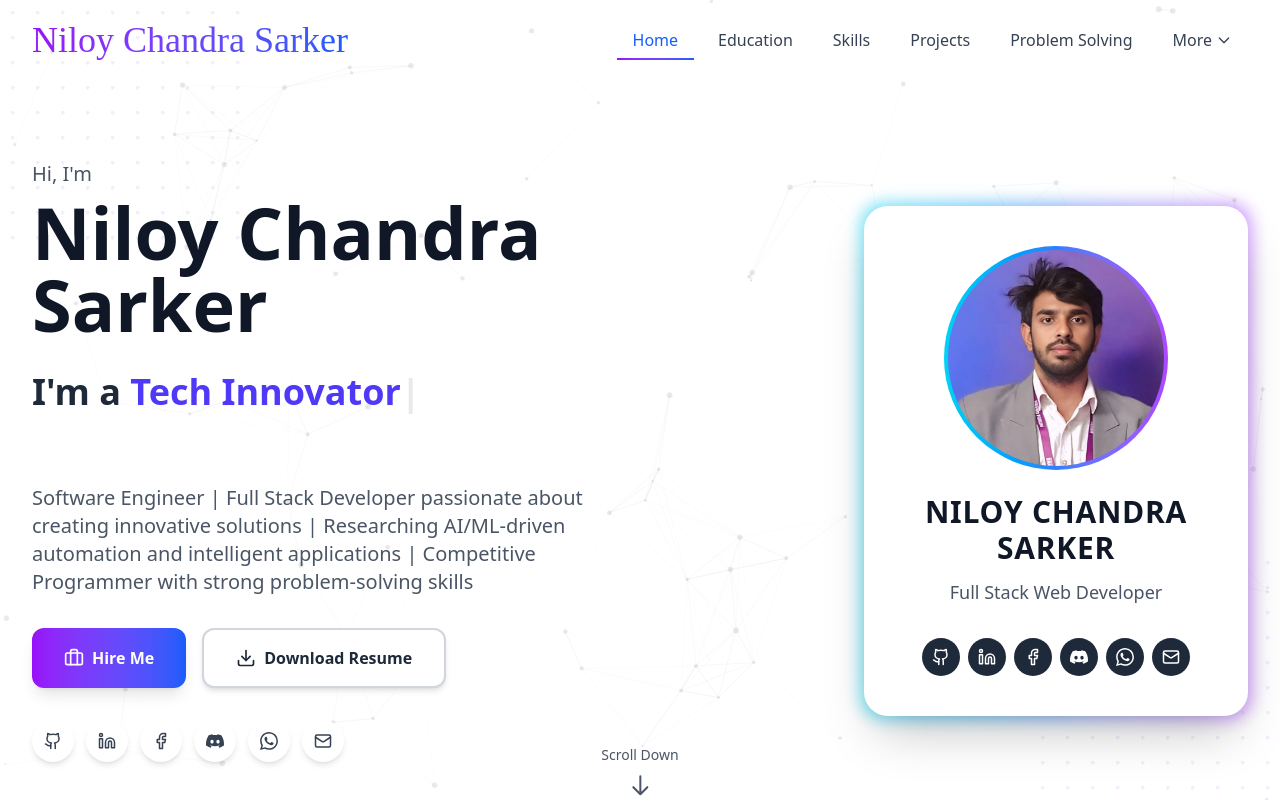
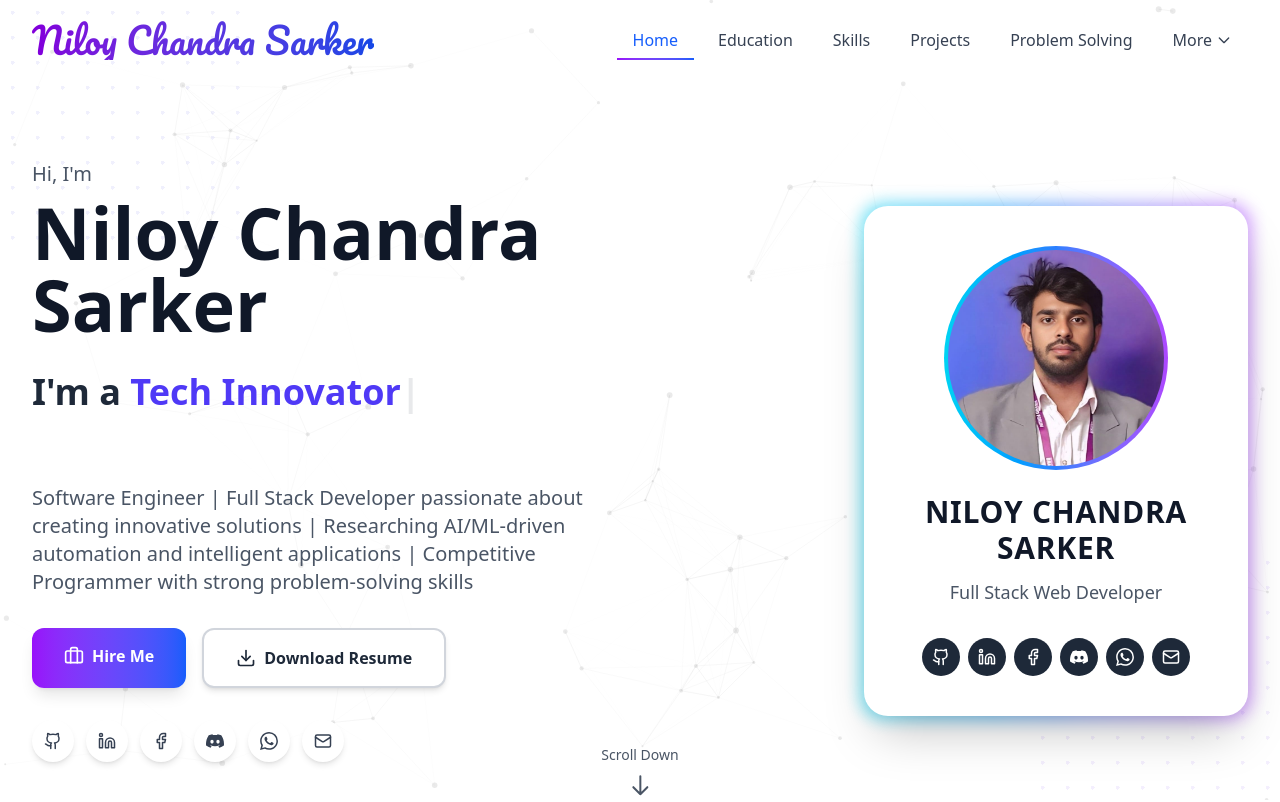
Before and after one commit to niloychandrasarker/Niloy-s-Portfolio, a React (Vite) app: page / in a window 1280 px wide. Shown: the top 802 px of the page. Built offline with nearby package versions, Linux system fonts and the light colour scheme.

Commit message:
change logo font

```diff
--- a/index.html
+++ b/index.html
@@ -5,6 +5,10 @@
     <link rel="icon" type="image/svg+xml" href="" />
     <meta name="viewport" content="width=device-width, initial-scale=1.0" />
     <title>niloy-portfolio</title>
+    <link
+      href="https://fonts.googleapis.com/css2?family=Pacifico&family=Dancing+Script:wght@700&display=swap"
+      rel="stylesheet"
+    />
   </head>
   <body>
     <div id="root"></div>
--- a/src/components/Hero.jsx
+++ b/src/components/Hero.jsx
@@ -84,18 +84,6 @@ const Hero = () => {
     );
   };
 
-  const handleHireMe = () => {
-    // Scroll to contact section
-    const contactSection = document.querySelector("#contact");
-    if (contactSection) {
-      const offsetTop = contactSection.offsetTop - 80;
-      window.scrollTo({
-        top: offsetTop,
-        behavior: "smooth",
-      });
-    }
-  };
-
   return (
     <section
       id="home"
@@ -140,8 +128,10 @@ const Hero = () => {
 
             {/* Buttons */}
             <div className="flex flex-col sm:flex-row gap-4 justify-center lg:justify-start animate-fade-in-up animation-delay-600">
-              <button
-                onClick={handleHireMe}
+              <a
+                href="https://wa.me/8801700000000"
+                target="_blank"
+                rel="noopener noreferrer"
                 className="group relative px-8 py-4 bg-linear-to-r from-purple-600 to-blue-600 text-white font-semibold rounded-xl overflow-hidden shadow-lg hover:shadow-2xl transform hover:scale-105 transition-all duration-300"
               >
                 <span className="relative z-10 flex items-center justify-center gap-2">
@@ -149,7 +139,7 @@ const Hero = () => {
                   Hire Me
                 </span>
                 <div className="absolute inset-0 bg-linear-to-r from-purple-700 to-blue-700 transform scale-x-0 group-hover:scale-x-100 transition-transform duration-300 origin-left"></div>
-              </button>
+              </a>
 
               <button
                 onClick={handleDownloadResume}
--- a/src/components/Navbar.jsx
+++ b/src/components/Navbar.jsx
@@ -204,8 +204,8 @@ const Navbar = () => {
                   }
                 }
               }}
-              className="text-3xl md:text-4xl font-normal text-transparent bg-clip-text bg-linear-to-r from-purple-600 to-blue-600 hover:from-purple-700 hover:to-blue-700 transition-all duration-300 cursor-pointer hover-scale"
-              style={{ fontFamily: "'Pacifico', cursive" }}
+              className="text-3xl md:text-4xl font-normal text-transparent bg-clip-text bg-linear-to-r from-purple-700 to-blue-700 hover:from-purple-800 hover:to-blue-800 transition-all duration-300 cursor-pointer hover-scale"
+              style={{ fontFamily: "'Pacifico', 'Dancing Script', cursive" }}
             >
               Niloy Chandra Sarker
             </button>
```
